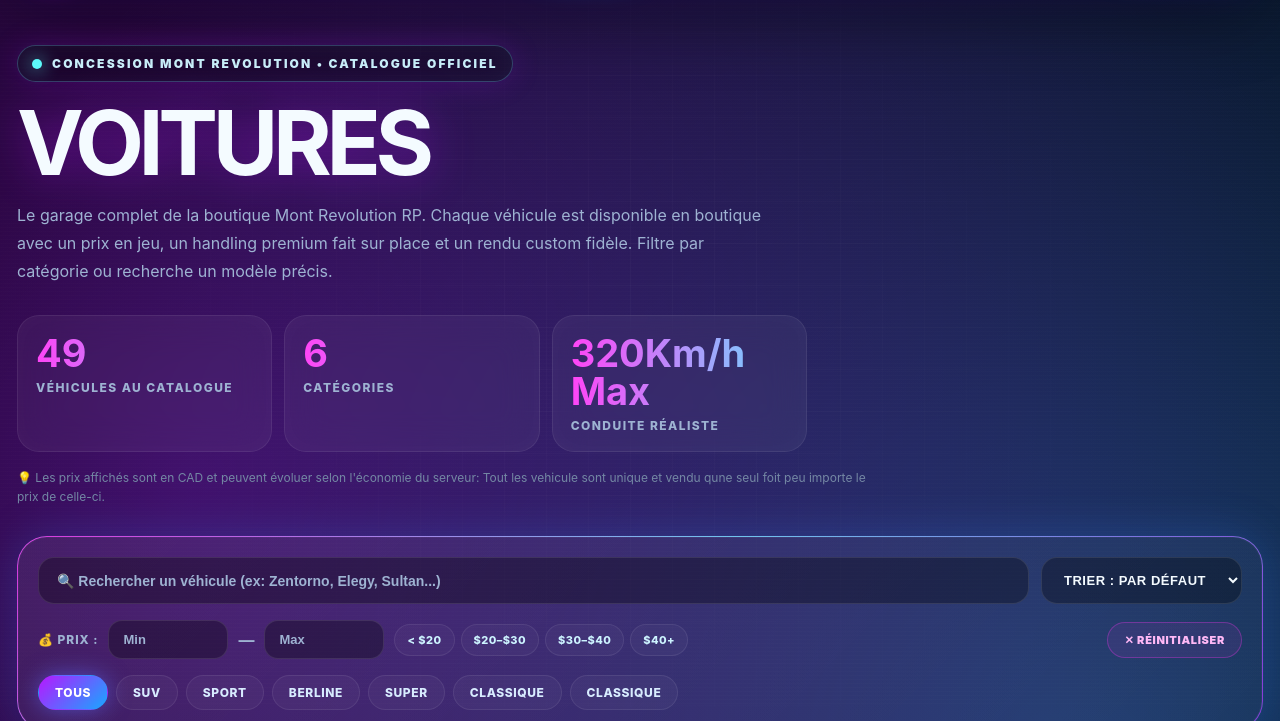
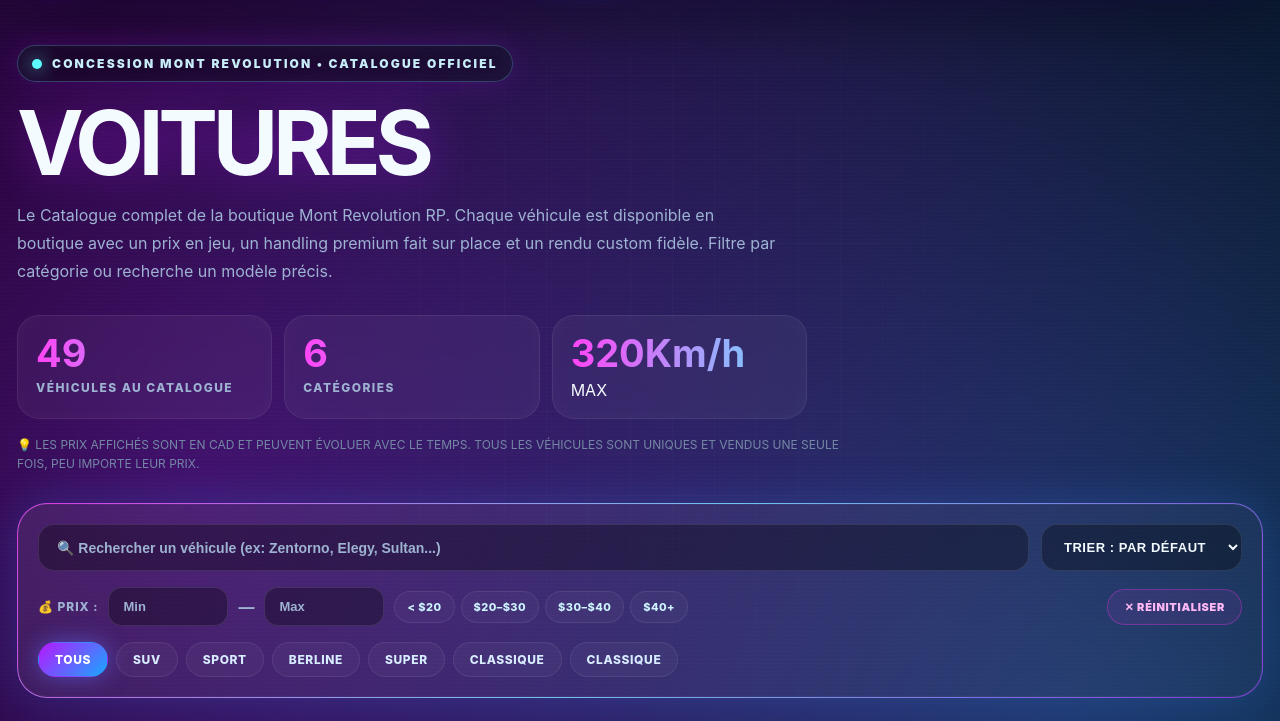
Before and after one commit to myclaworld/montrevolution-website, a plain HTML site: page cars.html in a window 1280 px wide. Shown: the part 93-814 px from the top of the page. Drawn offline with Linux system fonts and the light colour scheme.

Commit message:
Add files via upload

```diff
--- a/cars.html
+++ b/cars.html
@@ -703,17 +703,17 @@
       <div class="eyebrow"><span class="live-dot"></span> Concession Mont Revolution • Catalogue officiel</div>
       <h1>Voitures</h1>
       <p class="tagline">
-        Le garage complet de la boutique Mont Revolution RP.
+        Le Catalogue complet de la boutique Mont Revolution RP.
         Chaque véhicule est disponible en boutique avec un prix en jeu, un handling premium fait sur place et un rendu
         custom fidèle. Filtre par catégorie ou recherche un modèle précis.
       </p>
       <div class="stats">
         <div class="stat"><strong id="statTotal">0</strong><span>Véhicules au catalogue</span></div>
         <div class="stat"><strong id="statCategories">0</strong><span>Catégories</span></div>
-        <div class="stat"><strong>320Km/h Max</strong><span>Conduite réaliste</span></div>
+        <div class="stat"><strong>320Km/h</strong><span></span>MAX</div>
       </div>
       <p class="disclaimer">
-        💡 Les prix affichés sont en CAD et peuvent évoluer selon l'économie du serveur: Tout les vehicule sont unique et vendu qune seul foit peu importe le prix de celle-ci.
+        💡 LES PRIX AFFICHÉS SONT EN CAD ET PEUVENT ÉVOLUER AVEC LE TEMPS. TOUS LES VÉHICULES SONT UNIQUES ET VENDUS UNE SEULE FOIS, PEU IMPORTE LEUR PRIX.
       </p>
     </section>
 
```
